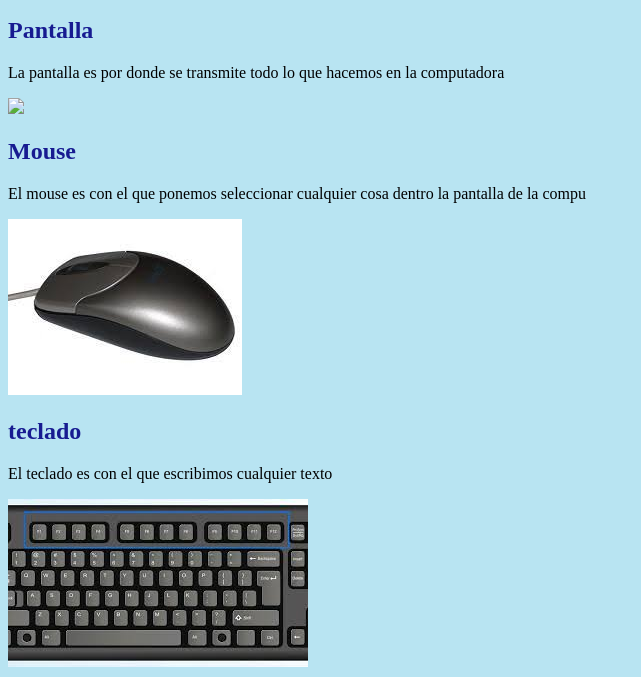
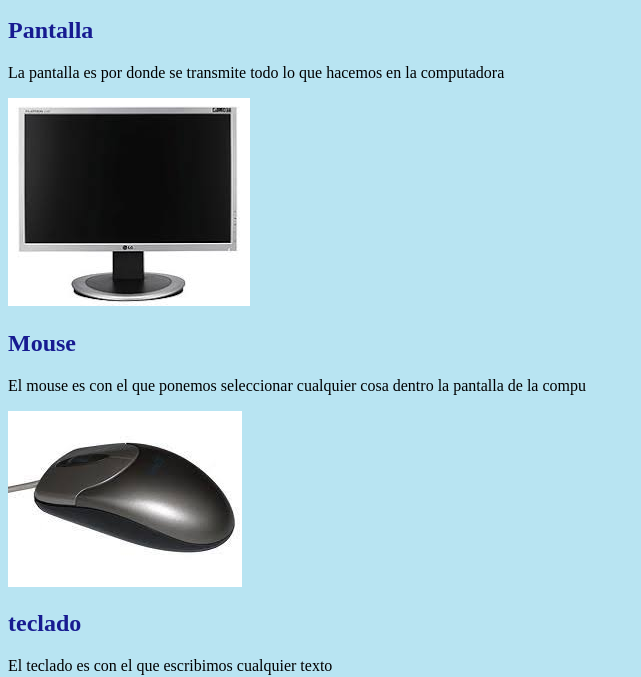
Before and after one commit to LauMariana/ejercicio-2-compu, a plain HTML site: page index.html in a window 1280 px wide. Shown: the part 129-806 px from the top of the page, without its empty margins (0-641 px from the left). Drawn offline with Linux system fonts and the light colour scheme.

Commit message:
Update index.html

```diff
--- a/index.html
+++ b/index.html
@@ -26,7 +26,7 @@ h2{color:rgb(23, 27, 145);}
 </table>
 <h2 id="pantalla">Pantalla</h2>
 <p>La pantalla es por donde se transmite todo lo que hacemos en la computadora</p>
-<img src="pantalla.jpg">
+<img src="pantalla.jpg.jpg">
 <h2 id="Mouse">Mouse</h2>
 <p>El mouse es con el que ponemos seleccionar cualquier cosa dentro la
 pantalla de la compu</p>
```
